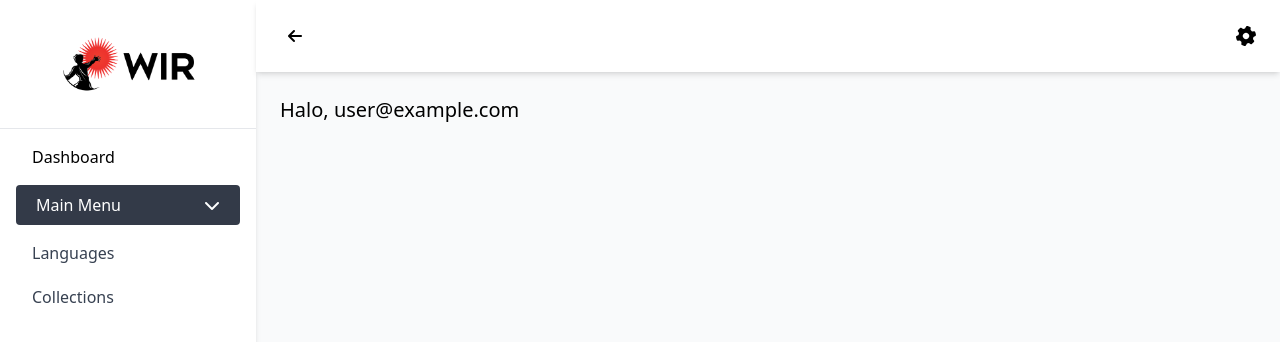
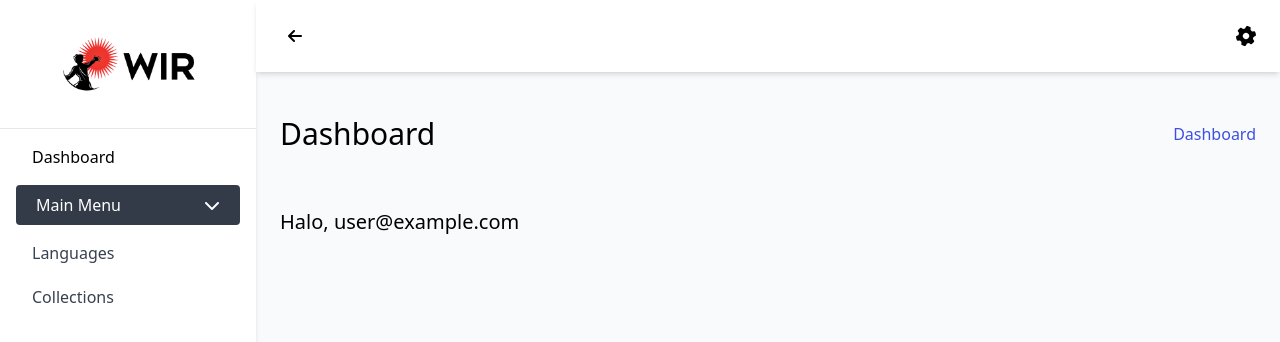
Before and after one commit to FadelYang/wir_chat, a React (Vite) app: page /dashboard in a window 1280 px wide. Shown: the top 342 px of the page. Built offline with nearby package versions, Linux system fonts and the light colour scheme; no server answers; the database is empty; sample sign-in values are in the browser's storage.

Commit message:
fix(profile): add user profile page

```diff
--- a/src/components/pages/cms/Dashboard.jsx
+++ b/src/components/pages/cms/Dashboard.jsx
@@ -1,13 +1,18 @@
 import React from "react";
 import DashboardTemplate from "../../templates/cms/DashboardTemplate";
 import { useAuth } from "../../../context/AuthContext";
+import HeaderMenu from '../../organism/cms/HeaderMenu';
 
 const Dashboard = () => {
   const { user, setUser, loading } = useAuth();
+  const breadcrumbPath = [
+    {name: "Dashboard", path: "/dashboard"},
+  ];
 
   return (
     <DashboardTemplate>
-      <div>
+      <HeaderMenu name={`Dashboard`} breadcrumbPath={breadcrumbPath} />
+      <div className='mt-14'>
         <h1 className="text-xl">Halo, {loading ? "..." : user.email}</h1>
       </div>
     </DashboardTemplate>
--- a/src/components/pages/cms/UserProfile.jsx
+++ b/src/components/pages/cms/UserProfile.jsx
@@ -1,7 +1,20 @@
+import { useAuth } from "../../../context/AuthContext";
+import HeaderMenu from "../../organism/cms/HeaderMenu";
+import DashboardTemplate from "../../templates/cms/DashboardTemplate";
+
 const UserProfile = () => {
+  const { user } = useAuth();
+  const breadcrumbPath = [
+    { name: "Dashboard", path: "/dashboard" },
+    { name: user.email, path: `/dashboard/users/${user.uid}` },
+  ];
+
   return (
-    <div>UserProfile</div>
-  )
-}
+    <DashboardTemplate>
+      <HeaderMenu name={`User Profile`} breadcrumbPath={breadcrumbPath} />
+      <div className="mt-14">{user.email}</div>
+    </DashboardTemplate>
+  );
+};
 
-export default UserProfile
+export default UserProfile;
```
